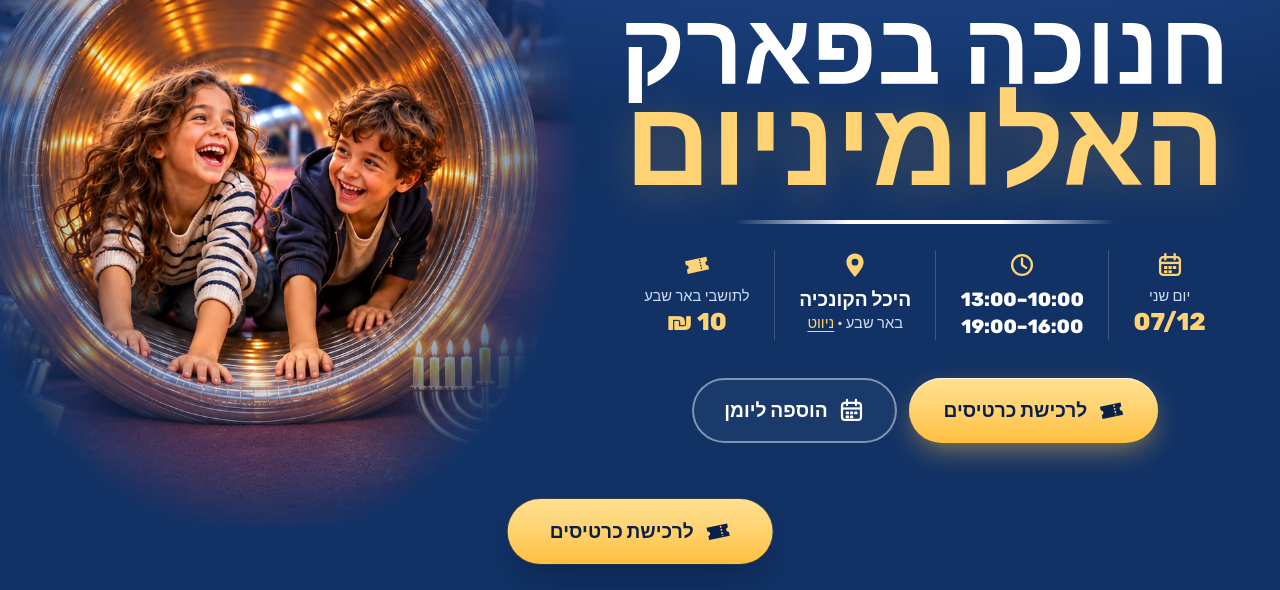
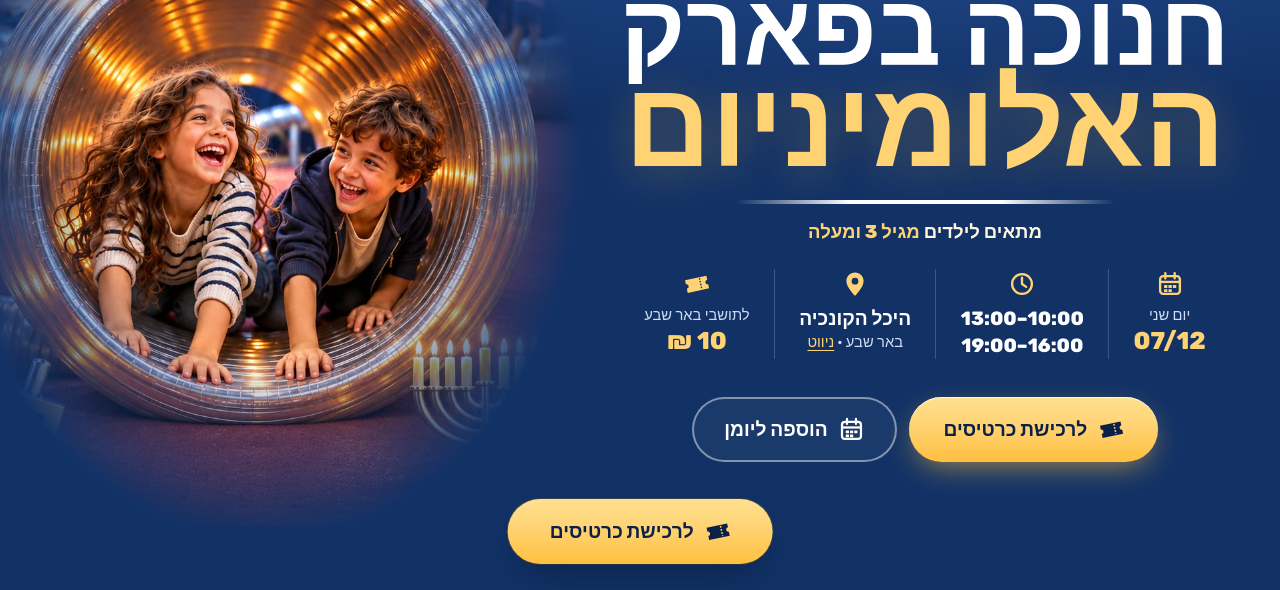
Before and after one commit to Gal-Fadlon/hanukkah-beersheva, a plain HTML site: page index.html in a window 1280 px wide. Shown: the part 210-800 px from the top of the page. Drawn offline with Linux system fonts and the light colour scheme; a web font is replaced by a local one.

Commit message:
Hero: suitable from age 3

```diff
--- a/index.html
+++ b/index.html
@@ -99,6 +99,8 @@ h1 .l1{display:block;font-size:clamp(3.4rem,min(10.5vw,12.5vh),9.2rem);color:#ff
 h1 .l2{display:block;font-size:clamp(4rem,min(12.6vw,15vh),11rem);color:var(--gold);text-shadow:0 6px 40px rgba(255,191,63,.25)}
 .rule{width:min(380px,70%);height:4px;border-radius:4px;margin:clamp(10px,1.6vw,18px) auto clamp(18px,2.2vw,26px);
   background:linear-gradient(90deg,transparent,#fff 30%,#fff 70%,transparent)}
+.ages{margin:calc(-1 * clamp(4px,.8vw,10px)) 0 clamp(16px,2vw,24px);font:600 clamp(1.05rem,1.45vw,1.25rem)/1.3 var(--body);color:var(--cream)}
+.ages b{font-weight:800;color:var(--gold)}
 .facts{display:grid;grid-template-columns:repeat(4,auto);justify-content:center;list-style:none;
   margin-bottom:clamp(24px,3.2vw,38px)}
 .fact{display:flex;flex-direction:column;align-items:center;gap:4px;white-space:nowrap;padding:2px clamp(14px,1.9vw,26px);text-align:center}
@@ -206,7 +208,7 @@ footer{background:#040c1f;border-top:1px solid rgba(255,211,115,.28);padding:34p
   .hero-copy > *{animation:up .8s cubic-bezier(.2,.7,.2,1) both}
   .hero-copy > :nth-child(2){animation-delay:.06s}.hero-copy > :nth-child(3){animation-delay:.12s}
   .hero-copy > :nth-child(4){animation-delay:.18s}.hero-copy > :nth-child(5){animation-delay:.24s}
-  .hero-copy > :nth-child(6){animation-delay:.3s}
+  .hero-copy > :nth-child(6){animation-delay:.3s}.hero-copy > :nth-child(7){animation-delay:.36s}
   .hero-photo{animation:fade 1.2s ease both}
   @keyframes up{from{opacity:0;transform:translateY(18px)}}
   @keyframes fade{from{opacity:0;transform:scale(1.03)}}
@@ -309,6 +311,7 @@ footer{background:#040c1f;border-top:1px solid rgba(255,211,115,.28);padding:34p
       <img class="partners" src="assets/partners.svg" alt="עיריית באר שבע · JNF USA" width="549" height="93">
       <h1><span class="l1">חנוכה בפארק</span><span class="l2">האלומיניום</span></h1>
       <div class="rule" aria-hidden="true"></div>
+      <p class="ages">מתאים לילדים <b>מגיל 3 ומעלה</b></p>
       <ul class="facts" role="list">
         <li class="fact"><svg aria-hidden="true"><use href="#i-cal"/></svg><small>יום שני</small><strong class="g num">07/12</strong></li>
         <li class="fact"><svg aria-hidden="true"><use href="#i-clock"/></svg><strong>10:00–13:00</strong><strong>16:00–19:00</strong></li>
```
